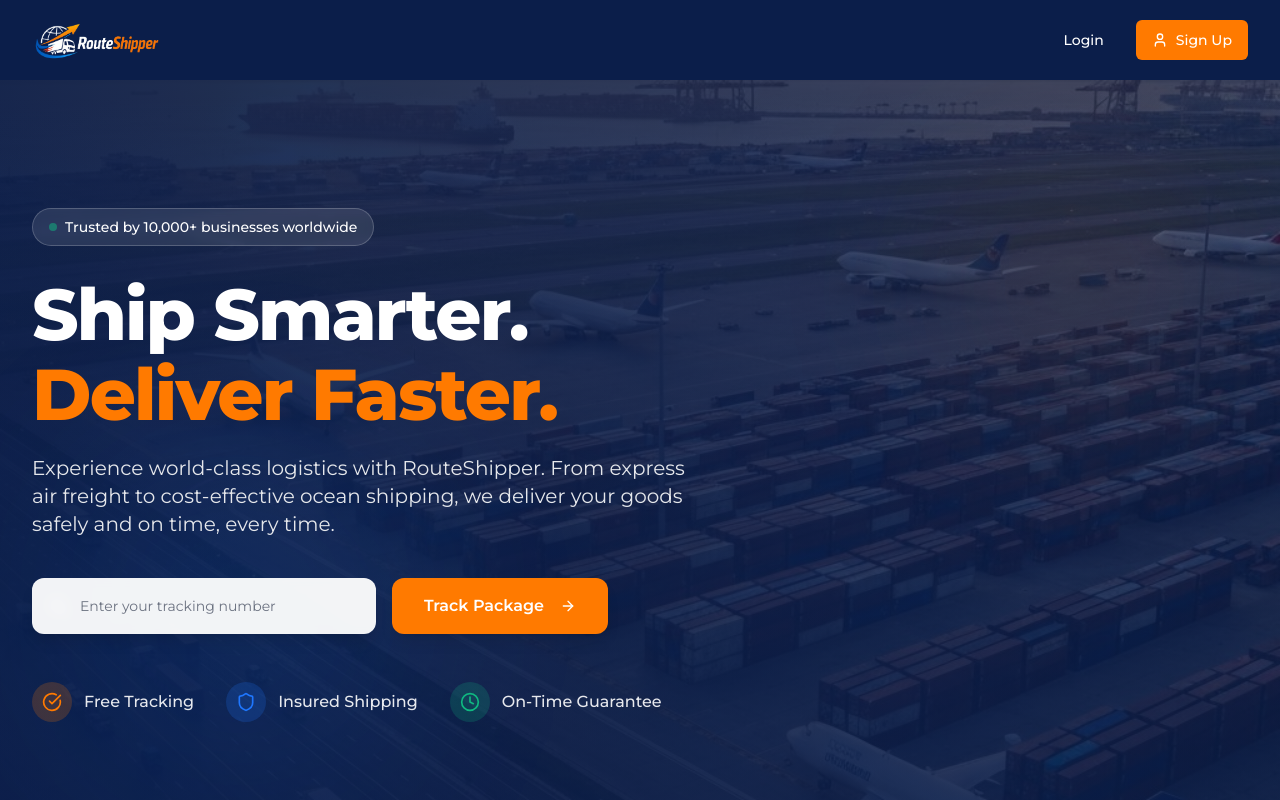
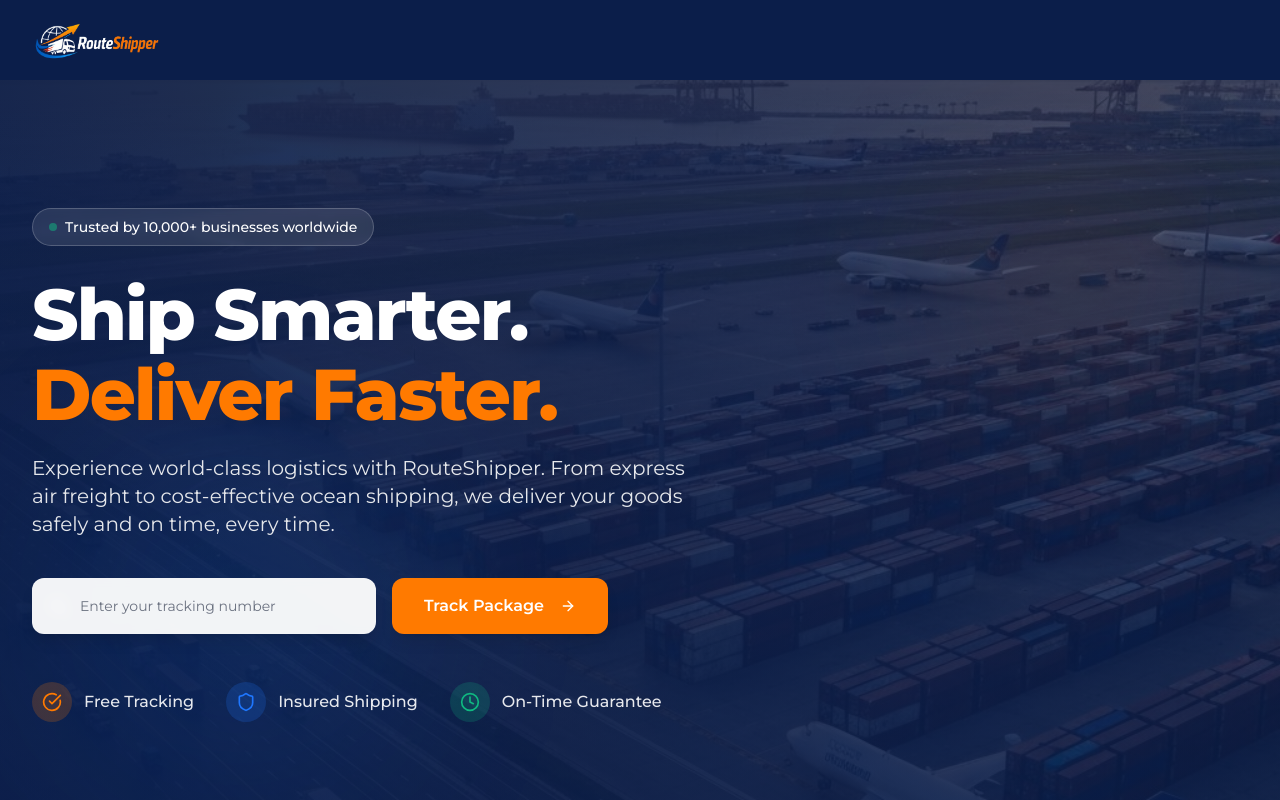
Before and after one commit to safeHeavens/routeShipper, a Next.js app: page / in a window 1280 px wide. Shown: the top 800 px of the page. Built offline with nearby package versions, Linux system fonts and the light colour scheme.

Commit message:
Update navbar.tsx

```diff
--- a/components/navbar.tsx
+++ b/components/navbar.tsx
@@ -102,7 +102,7 @@ export function Navbar() {
           </div>
 
           {/* Right Side - Auth Buttons */}
-          <div className="hidden lg:flex lg:items-center lg:gap-4">
+          <div className="hidden lg:hidden lg:items-center lg:gap-4">
             <Link href="/login">
               <Button variant="ghost" className="text-white hover:text-[#1F77FF] hover:bg-white/10">
                 Login
@@ -145,7 +145,7 @@ export function Navbar() {
                   {item.label}
                 </Link>
               ))}
-              <div className="flex flex-col gap-2 pt-4 border-t border-white/10">
+              <div className="hidden flex-col gap-2 pt-4 border-t border-white/10">
                 <Link href="/login" onClick={() => setIsOpen(false)}>
                   <Button variant="ghost" className="w-full text-white hover:bg-white/10">
                     Login
```
